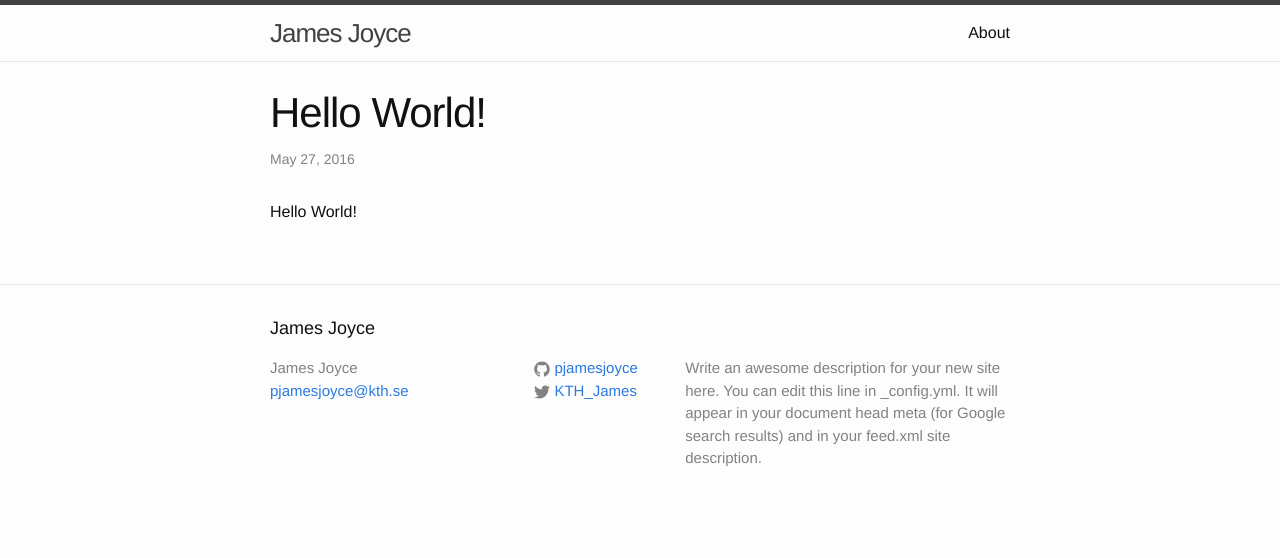
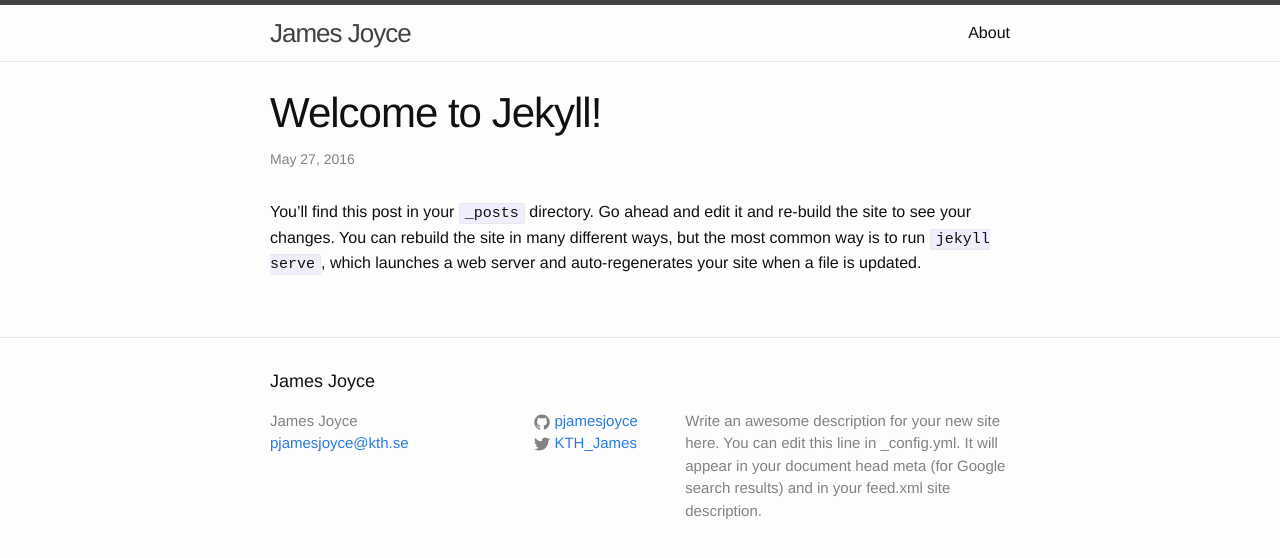
Before and after one commit to pjamesjoyce/pjamesjoyce.github.io, a Jekyll site: the page built from _posts/2016-05-27-hello-world.markdown, in a window 1280 px wide. Shown: the top 558 px of the page. Built offline with Jekyll 4.4.1, drawn with Linux system fonts in a browser that asks for light colours.

Commit message:
Update 2016-05-27-hello-world.markdown

```diff
--- a/_posts/2016-05-27-hello-world.markdown
+++ b/_posts/2016-05-27-hello-world.markdown
@@ -1,8 +1,7 @@
 ---
 layout: post
-title:  "Hello World!"
-date:   2016-05-27 13:14:52 -0400
+title:  "Welcome to Jekyll!"
+date:   2016-05-27 05:49:52 -0400
 categories: jekyll update
 ---
-
-Hello World!
+You’ll find this post in your `_posts` directory. Go ahead and edit it and re-build the site to see your changes. You can rebuild the site in many different ways, but the most common way is to run `jekyll serve`, which launches a web server and auto-regenerates your site when a file is updated.
```
